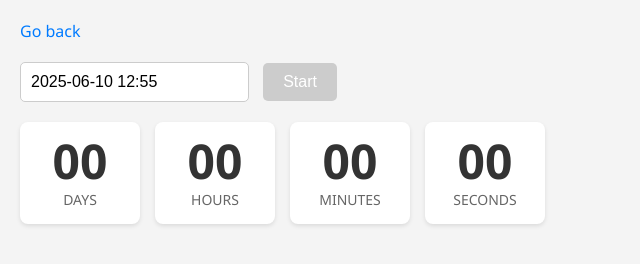
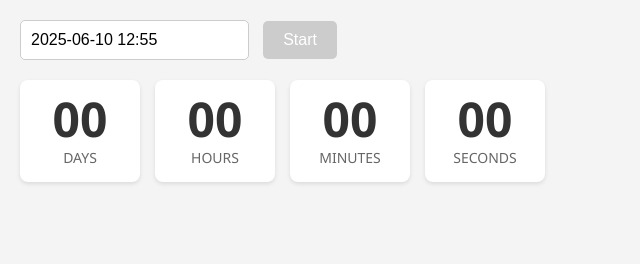
Before and after one commit to ohhamamcioglu/goit-js-hw-10, a website built with Vite: page src/1-timer.html in a window 1280 px wide. Shown: the whole page, without its empty margins (0-640 px from the left). Built offline with nearby package versions, Linux system fonts and the light colour scheme.

Commit message:
Homework 10 - v1

```diff
--- a/package.json
+++ b/package.json
@@ -8,9 +8,9 @@
     "build": "vite build --base=/goit-js-hw-10/",
     "preview": "vite preview",
     "deploy": "vite build && gh-pages -d dist"
-
   },
   "devDependencies": {
+    "gh-pages": "^6.3.0",
     "glob": "^11.0.0",
     "postcss": "^8.4.41",
     "postcss-sort-media-queries": "^5.2.0",
--- a/src/1-timer.html
+++ b/src/1-timer.html
@@ -8,7 +8,7 @@
     <link rel="stylesheet" href="./css/timer.css">
     </head>
   <body>
-    <p><a href="../index.html">Go back</a></p>
+
 
     <input type="text" id="datetime-picker" />
     <button type="button" data-start disabled>Start</button>
```
Also changed, not shown: src/2-snackbar.html (+1 -1 lines), 1 other file.
